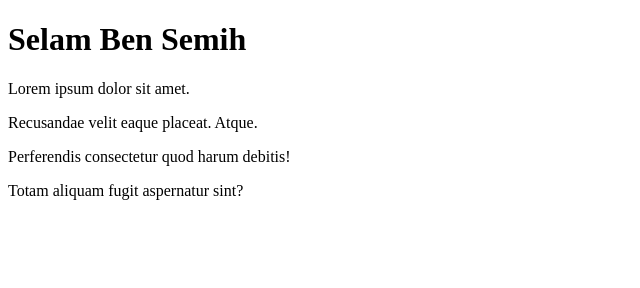
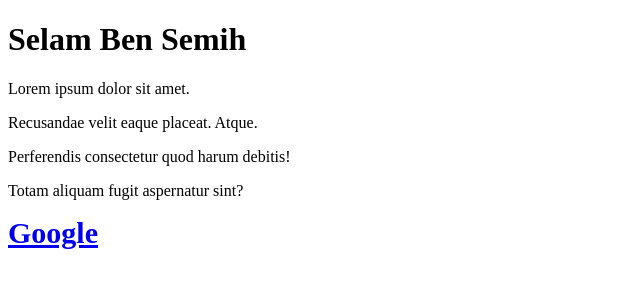
Before and after one commit to semlh/Projelerim, a plain HTML site: page index.html in a window 1280 px wide. Shown: the whole page, without its empty margins (0-640 px from the left). Drawn offline with Linux system fonts and the light colour scheme.

Commit message:
css style ekledim. pazartesi calismam

```diff
--- a/index.html
+++ b/index.html
@@ -14,6 +14,7 @@
     <p>Perferendis consectetur quod harum debitis!</p>
     <p>Totam aliquam fugit aspernatur sint?</p>
 
+    <a href="https://google.com.tr">Google</a>
 
 
 </body>
--- a/style.css
+++ b/style.css
@@ -0,0 +1,5 @@
+a {
+    background-color: rgb(red, green, blue);
+    font-weight: bold;
+    font-size: 30px;
+}
```
